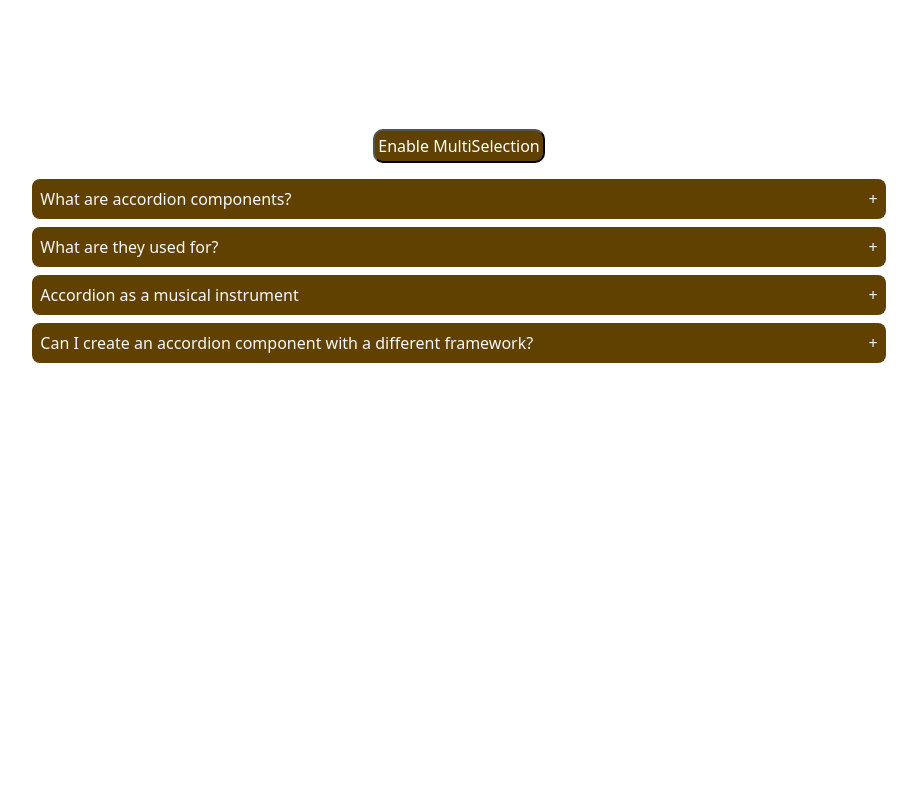
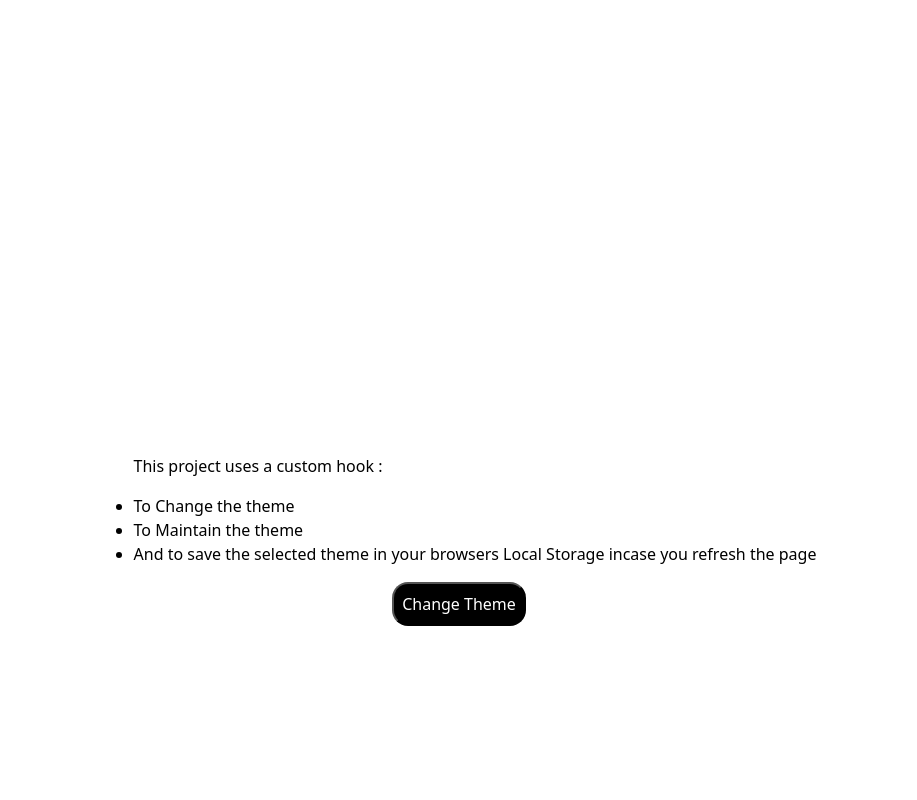
Before and after one commit to Abayo-UI/Mastering-react, a React (Create React App) app: page / in a window 1280 px wide. Shown: the part 680-1480 px from the top of the page, without its empty margins (181-1098 px from the left). Built offline with nearby package versions, Linux system fonts and the light colour scheme; no server answers.

Commit message:
feat: added the Light-Dark-Componenet

```diff
--- a/src/App.js
+++ b/src/App.js
@@ -1,5 +1,6 @@
 import Accordion  from "./Components/Accordion";
 import ImageSlider from "./Components/Image-Slider";
+import LightDarkMode from "./Components/Light-dark-mode";
 import LoadMoreButton from "./Components/Load-More-Button";
 import QrCodeGenerator from "./Components/Qr-Code-Generator";
 import Colorgenerator from "./Components/Random-Color-Generator";
@@ -11,13 +12,13 @@ function App() {
   return (
     <div>
       <QrCodeGenerator/>
+      <LightDarkMode/>
       <Accordion/>
+      <StarRating/>
       <Treeview menus={data}/>
       <Colorgenerator/>
-      <StarRating/>
+      <LoadMoreButton url="https://dummyjson.com/products"/>
       <ImageSlider url="https://picsum.photos/v2/list" limit="10" page="3"/>
-      <LoadMoreButton url="https://dummyjson.com/products"/>
-
     </div>
   );
 }
--- /dev/null
+++ b/src/Components/Light-dark-mode/index.jsx
@@ -0,0 +1,25 @@
+import "./styles-7.css";
+import "bootstrap/dist/css/bootstrap.min.css";
+import useLocalStorage from "./useLocalStorage";
+
+
+export default function LightDarkMode(){
+    const [ theme, setTheme ] = useLocalStorage( "theme","light" );
+
+    function changeTheme(){
+      setTheme( theme === "light" ? "dark" : "light");
+    }
+
+    return(
+        <div class="light-dark-container" data-theme={theme}>
+
+          <ul>
+          <p>This project uses a custom hook :</p>
+            <li>To Change the theme</li>
+            <li>To Maintain the theme</li>
+            <li>And to save the selected theme in your browsers Local Storage incase you refresh the page</li>
+          </ul>
+          <button class="rounded-4 p-2" onClick={changeTheme}>Change Theme</button>
+        </div>
+    )
+}
--- /dev/null
+++ b/src/Components/Light-dark-mode/styles-7.css
@@ -0,0 +1,39 @@
+:root{
+    --light-background-theme: #fff;
+    --light-color-theme: #000;
+    --light-button-bg-color-theme: #000;
+    --light-button-text-color-theme: #fff;
+
+    --dark-background-theme: #000;
+    --dark-color-theme: #fff;
+    --dark-button-bg-color-theme: #fff;
+    --dark-button-text-color-theme: #000;
+}
+
+.light-dark-container{
+    height: 105vh;
+    display: flex;
+    flex-direction: column;
+    justify-content: center;
+    align-items: center;
+}
+
+[data-theme = light]{
+  background-color: var(--light-background-theme);
+  color: var(--light-color-theme);
+}
+
+[data-theme = light] > button{
+  background-color: var(--light-button-bg-color-theme);
+  color: var(--light-button-text-color-theme);
+}
+
+[data-theme = dark]{
+    background-color: var(--dark-background-theme);
+    color: var(--dark-color-theme)
+  }
+
+[data-theme = dark] > button{
+    background-color: var(--dark-button-bg-color-theme);
+    color: var(--dark-button-text-color-theme)
+}
--- /dev/null
+++ b/src/Components/Light-dark-mode/useLocalStorage.jsx
@@ -0,0 +1,23 @@
+import { useEffect, useState } from "react";
+
+export default function useLocalStorage( key, defaultValue){
+    const [ value, setValue ] = useState( ()=> {
+        let currentValue;
+
+        try{
+           currentValue  = JSON.parse( localStorage.getItem(key) || String(defaultValue));
+        }
+        catch(error){
+            console.log(error.message);
+            currentValue = defaultValue;
+        }
+
+        return currentValue;
+    });
+
+    useEffect(()=>
+     localStorage.setItem(key, JSON.stringify(value))
+    ,[ key, value]);
+
+    return [ value, setValue];
+}
--- a/src/Components/Load-More-Button/styles-4.css
+++ b/src/Components/Load-More-Button/styles-4.css
@@ -1,5 +1,5 @@
 .Load-more-container{
-    height: 100vh;
+    max-height: auto;
 }
 
 .button{
```
